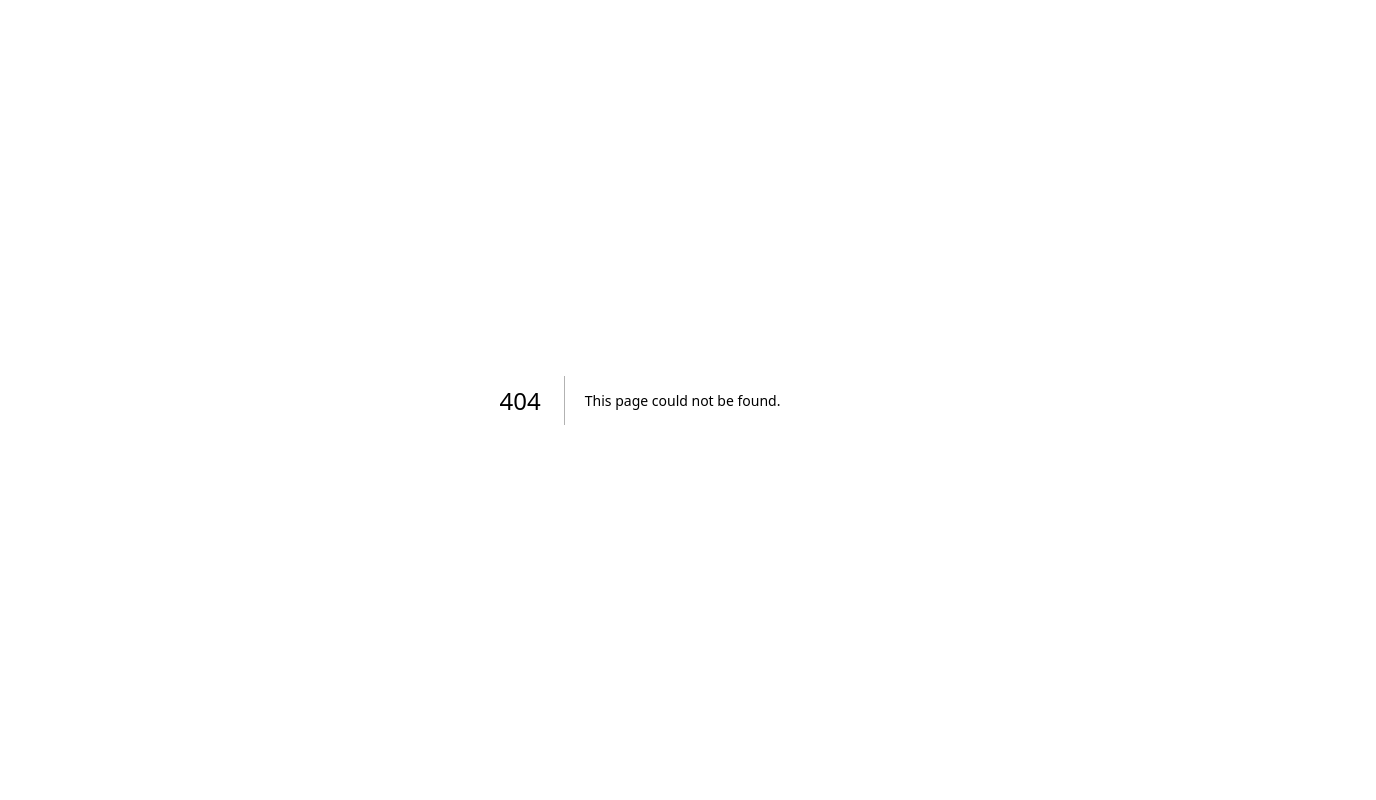
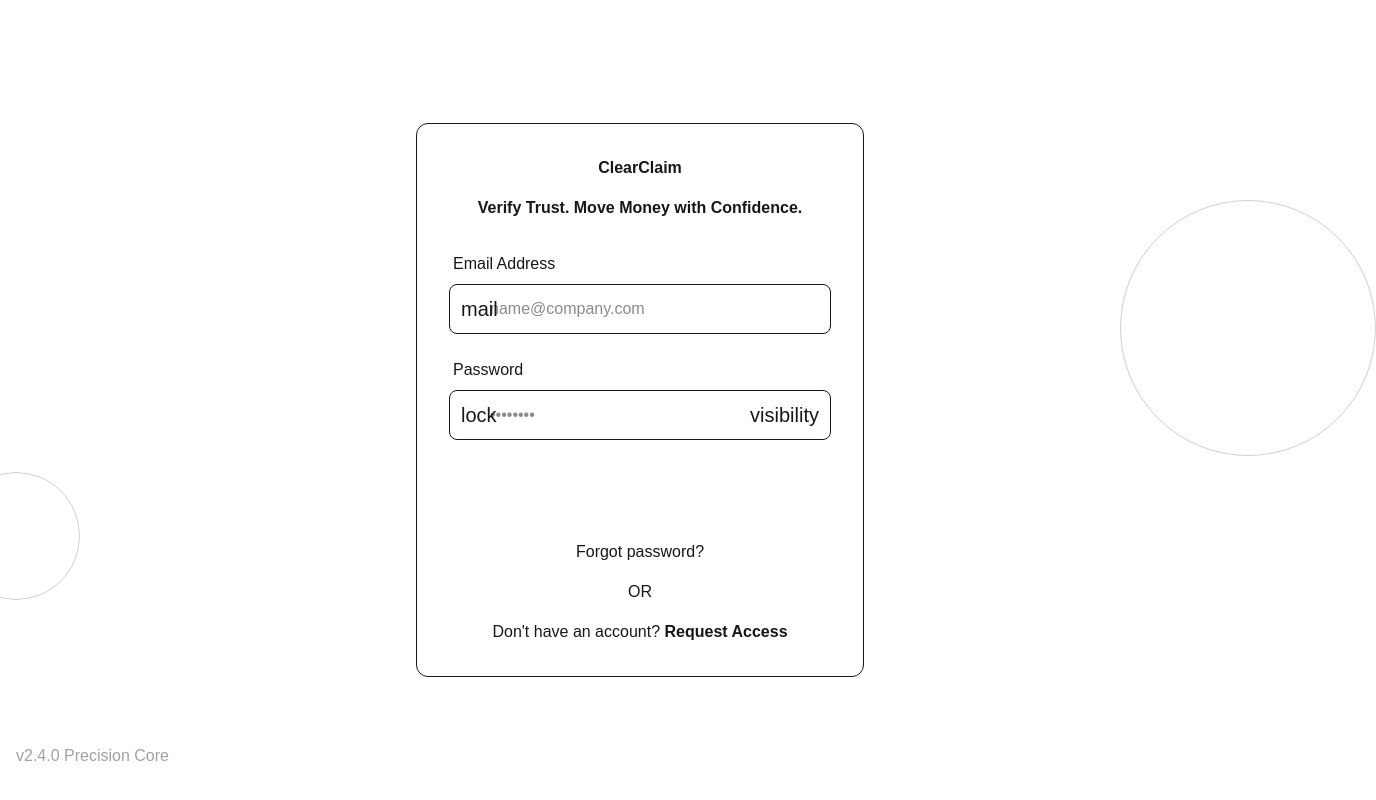
Before and after one commit to FOA-developer/Clearclaim, a Next.js app: page /public/login in a window 1280 px wide. Before the commit this address had no page. Shown: the whole page, 1376 px wide, since content can reach past the window. Built offline with nearby package versions, Linux system fonts and the light colour scheme.

Commit message:
feat: defined page.js file for login

```diff
--- /dev/null
+++ b/src/app/public/login/page.js
@@ -0,0 +1,34 @@
+import LoginCard from '@/components/login/LoginCard'
+
+export const metadata = {
+  title: 'Login | ClearClaim',
+}
+
+export default function LoginPage() {
+  return (
+    <body className="bg-surface font-body-md text-on-surface min-h-screen flex items-center justify-center overflow-x-hidden">
+
+      {/* Ambient Background Glow */}
+      <div className="fixed inset-0 radial-glow pointer-events-none"></div>
+
+      {/* Main Content Canvas */}
+      <main className="relative z-10 w-full max-w-[1280px] px-4 md:px-6 flex items-center justify-center min-h-screen">
+        <LoginCard />
+
+        {/* Decorative Elements - Desktop Only */}
+        <div className="hidden lg:block absolute -right-24 top-1/4 w-64 h-64 border border-outline-variant rounded-full opacity-20 pointer-events-none"></div>
+        <div className="hidden lg:block absolute -left-12 bottom-1/4 w-32 h-32 border border-outline-variant rounded-full opacity-20 pointer-events-none"></div>
+      </main>
+
+      {/* Visual Footer Decoration */}
+      <div className="fixed bottom-8 left-1/2 -translate-x-1/2 w-full max-w-[1280px] px-4 flex justify-between items-center opacity-40 pointer-events-none">
+        <span className="text-label-md">v2.4.0 Precision Core</span>
+        <div className="flex gap-4">
+          <div className="w-2 h-2 rounded-full brand-gradient"></div>
+          <div className="w-2 h-2 rounded-full bg-outline-variant"></div>
+          <div className="w-2 h-2 rounded-full bg-outline-variant"></div>
+        </div>
+      </div>
+    </body>
+  )
+}
```
Also changed, not shown: src/app/public/login.js (deleted).
